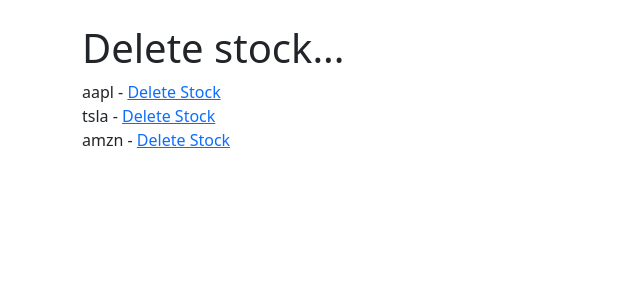
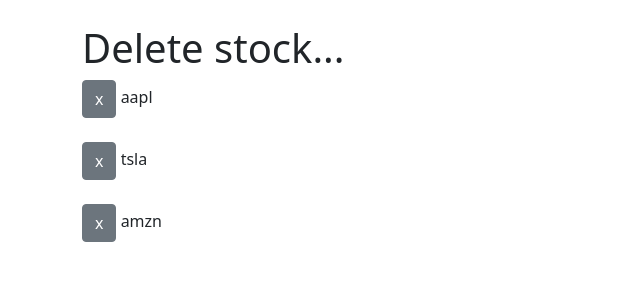
Before and after one commit to haikirei/djangostock, a Django app: page /delete_stock.html in a window 1280 px wide. Shown: the part 92-392 px from the top of the page, without its empty margins (0-640 px from the left). Run offline with Django 4.2, Linux system fonts and the light colour scheme; data comes from the database, SQL or seed files in the repository; both versions use the stored data as it was after the commit.

Commit message:
updating delete button

```diff
--- a/stocks/quotes/templates/delete_stock.html
+++ b/stocks/quotes/templates/delete_stock.html
@@ -6,7 +6,7 @@
 {% if ticker %}
 
     {% for item in ticker %}
-        {{ item }} - <a href="{% url 'delete' item.id %}">Delete Stock</a> <br/>
+        <a href="{% url 'delete' item.id %}" class="btn btn-secondary">x</a> {{ item }}<br/><br/>
     {% endfor %}
 
 {% else %}
```
Also changed, not shown: stocks/db.sqlite3.
